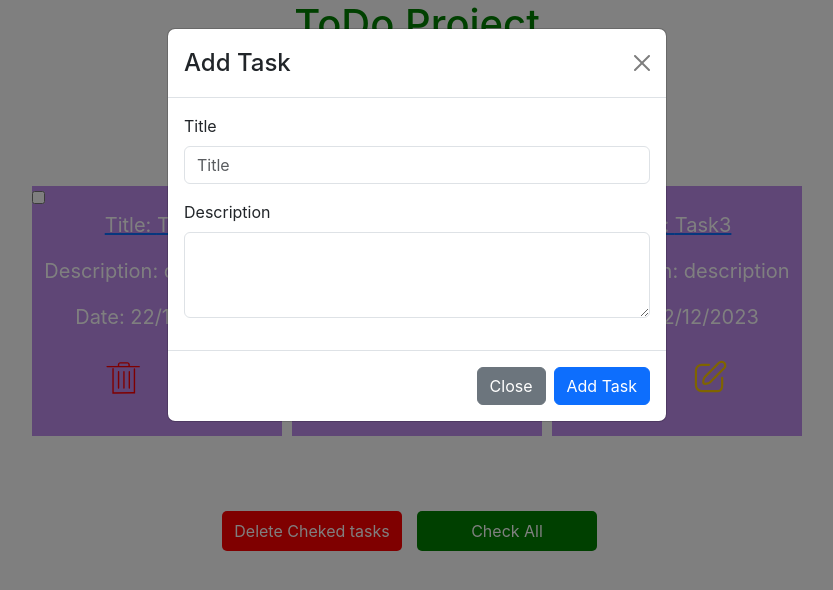
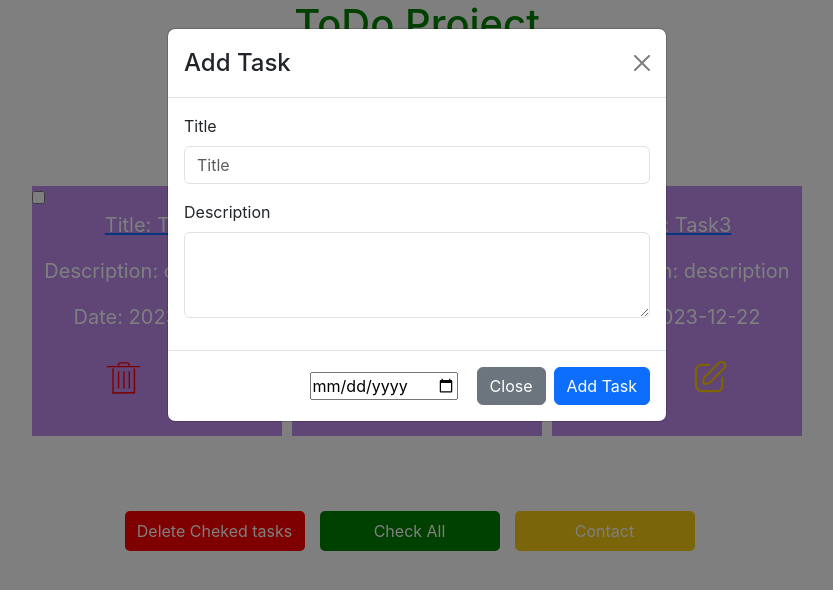
Before and after one commit to gevorgmanukyan2006/react-app3_Gevorg, a React (Create React App) app: page / in a window 1280 px wide. Both pictures are taken after a click on the button "Add Task". Shown: the top 590 px of the page, without its empty margins (223-1056 px from the left). Built offline with nearby package versions, Linux system fonts and the light colour scheme.

Commit message:
react-app3

```diff
--- a/src/App.jsx
+++ b/src/App.jsx
@@ -1,8 +1,8 @@
 import React, { createContext, useState } from "react";
 import ToDo from "./Components/ToDo";
 import SingleTask from "./Components/singleTask/SingleTask";
-// import A from "./functionalComponents/A";
 import { Route, Routes } from "react-router-dom";
+import Form_func from "./Components/Form/Form";
 export const ContextProvider = createContext();
 
 const App = () => {
@@ -22,9 +22,9 @@ const App = () => {
         <Routes>
           <Route path="/" element={<ToDo />} />
           <Route path="/singleTask/:id" element={<SingleTask />} />
+          <Route path="/form" element={<Form_func />} />
         </Routes>
       </ContextProvider.Provider>
-      {/* <A /> */}
     </div>
   );
 };
--- a/src/Components/AddTask/AddTask.jsx
+++ b/src/Components/AddTask/AddTask.jsx
@@ -1,8 +1,8 @@
-import Styles from "./styles.module.css";
-import React, { useState, useEffect } from "react";
+import React, { useState } from "react";
 import Button from "react-bootstrap/Button";
 import Modal from "react-bootstrap/Modal";
 import Form from "react-bootstrap/Form";
+import Styles from "./styles.module.css";
 
 const AddTask = ({
   isOpenAddModal,
@@ -10,11 +10,11 @@ const AddTask = ({
   inputOnChange,
   onHide,
   submit,
-  resetEditTask,
 }) => {
   let [editTask, setEditTask] = useState({
     title: editableTask.title,
     description: editableTask.description,
+    date: editableTask.date,
     id: editableTask.id,
   });
 
@@ -24,7 +24,6 @@ const AddTask = ({
       [e.target.name]: e.target.value,
     });
   };
-
 
   const isAddState = Object.keys(editableTask).length === 0;
   return (
@@ -61,6 +60,13 @@ const AddTask = ({
         </Form>
       </Modal.Body>
       <Modal.Footer>
+        <input
+          value={editTask.date}
+          type="date"
+          name="date"
+          onChange={isAddState ? inputOnChange : editInputChange}
+          className={Styles.date}
+        />
         <Button variant="secondary" onClick={() => onHide("isOpenAddModal")}>
           Close
         </Button>
--- a/src/Components/AddTask/styles.module.css
+++ b/src/Components/AddTask/styles.module.css
@@ -1,9 +1,3 @@
-.addTask input {
-  width: 80%;
-  height: 30px;
+.date {
+  margin-right: 15px;
 }
-.addTask button {
-  width: 15%;
-  height: 36px;
-  margin-left: 10px;
-}
--- /dev/null
+++ b/src/Components/Form/Form.jsx
@@ -0,0 +1,30 @@
+import Form from "react-bootstrap/Form";
+import Button from "react-bootstrap/Button";
+import Styles from "./styles.module.css";
+
+const Form_func = () => {
+  return (
+    <>
+      <form className={Styles.form} action="">
+        <h1>Contact Us</h1>
+        <label htmlFor="">First Name</label>
+        <Form.Control type="text" placeholder="First Name" required />
+        <br />
+        <label htmlFor="">Last Name</label>
+        <Form.Control type="text" placeholder="Last Name" required />
+        <br />
+        <label htmlFor="">E-mail</label>
+        <Form.Control type="email" placeholder="E-mail" required />
+        <br />
+        <label htmlFor="">Phone</label>
+        <Form.Control type="tel" placeholder="Phone" />
+        <br />
+        <Button variant="primary" type="submit">
+          Contact Us
+        </Button>
+      </form>
+    </>
+  );
+};
+
+export default Form_func;
--- /dev/null
+++ b/src/Components/Form/styles.module.css
@@ -0,0 +1,15 @@
+.form {
+  width: 40%;
+  height: 500px;
+  position: absolute;
+  top: 50%;
+  left: 50%;
+  transform: translate(-50%, -50%);
+  display: flex;
+  flex-direction: column;
+  justify-content: center;
+}
+
+.form label {
+  margin-bottom: 5px;
+}
--- a/src/Components/ToDo.jsx
+++ b/src/Components/ToDo.jsx
@@ -1,4 +1,4 @@
-import React, { useState, useContext, useEffect } from "react";
+import React, { useState } from "react";
 import AddTask from "./AddTask/AddTask";
 import Task from "./Task/Task";
 import DeleteModal from "./deleteModal/deleteModal";
@@ -6,16 +6,28 @@ import Styles from "./styles.module.css";
 import { idGeneretor } from "../helpers/idGeneretor";
 import Button from "react-bootstrap/Button";
 import { createTask } from "../service/requests";
-// import { ContextProvider } from "../App";
+import { Link } from "react-router-dom";
 
 const ToDo = () => {
-  // const { loading } = useContext(ContextProvider);
-  // console.log(num, "num");
-
   let [tasks, setTasks] = useState([
-    { title: "Task1", description: "description", date:"22/12/2023", id: idGeneretor() },
-    { title: "Task2", description: "description", date:"22/12/2023", id: idGeneretor() },
-    { title: "Task3", description: "description", date:"22/12/2023", id: idGeneretor() },
+    {
+      title: "Task1",
+      description: "description",
+      date: "2023-12-22",
+      id: idGeneretor(),
+    },
+    {
+      title: "Task2",
+      description: "description",
+      date: "2023-12-22",
+      id: idGeneretor(),
+    },
+    {
+      title: "Task3",
+      description: "description",
+      date: "2023-12-22",
+      id: idGeneretor(),
+    },
   ]);
   let [inputValue, setInputValue] = useState({});
   let [checkedTasks, setCheckedTasks] = useState(new Set());
@@ -26,6 +38,7 @@ const ToDo = () => {
   const inputOnChange = (e) => {
     const name = e.target.name;
     const value = e.target.value;
+
     if (!value) {
       delete inputValue[name];
       setInputValue(inputValue);
@@ -43,23 +56,20 @@ const ToDo = () => {
         if (task.id === editTask.id) {
           task.title = editTask.title;
           task.description = editTask.description;
+          task.date = editTask.date;
         }
       });
       setTasks(tasks);
       setIsOpenAddModal(false);
       setEditTask({});
     } else {
-      if (Object.keys(inputValue).length !== 2) return;
+      if (Object.keys(inputValue).length !== 3) return;
       const obj = {};
       Object.keys(inputValue).forEach((name) => {
-        console.log(inputValue[name]);
         obj[name] = inputValue[name];
         obj.id = idGeneretor();
       });
 
-      // const isTitleDescription = Object.keys(obj).find(   Eroi hamar
-      //   (i) => i === "title" || i === "description"
-      // );
       if (!obj.title && !obj.description) return;
       tasks.push(obj);
       createTask(obj);
@@ -70,8 +80,6 @@ const ToDo = () => {
   };
 
   const handleDeleteTask = (id) => {
-    // let tasks = this.state.tasks;
-    // tasks = tasks.filter((task) => task.id !== id);
     const checkedTasks = new Set();
     checkedTasks.add(id);
     setCheckedTasks(checkedTasks);
@@ -87,7 +95,6 @@ const ToDo = () => {
     setCheckedTasks(new Set(checkedTasks));
   };
   const handleDeleteAllTasks = () => {
-    // tasks = tasks.filter((task) => task.id !== checkedTasks.has(task.id));
     checkedTasks = Array.from(checkedTasks);
     tasks = checkedTasks.reduce(
       (acc, checkedTask) => acc.filter((task) => task.id !== checkedTask),
@@ -132,31 +139,6 @@ const ToDo = () => {
   const resetEditTask = () => {
     setEditTask({});
   };
-
-  // useEffect(() => {
-  //   const post = { title: "hello", userId: 1, body: "body" };
-  //   fetch("https://jsonplaceholder.typicode.com/users")
-  //     .then((res) => res.json())
-  //     .then((data) => console.log(data, "userData"));
-  //   fetch("https://jsonplaceholder.typicode.com/posts", {
-  //     method: "POST",
-  //     "content-type": "application-json",
-  //     body: JSON.stringify(post),
-  //   })
-  //     .then((res) => res.json())
-  //     .then((data) => {
-  //       console.log(data, "data");
-  //     });
-  // });
-
-  // useEffect(() => {
-  //   fetch("http://localhost:3001")
-  //     .then((res) => {
-  //       console.log(res, "res");
-  //       return res.text();
-  //     })
-  //     .then((data) => console.log(data, "data"));
-  // }, []);
 
   return (
     <div>
@@ -212,7 +194,9 @@ const ToDo = () => {
           <button onClick={handleCheckAllTasks} style={{ background: "green" }}>
             {checkedTasks.size === tasks.length ? "Uncheck All" : "Check All"}
           </button>
-          {/* <button onClick={() => setNum(num + 1)}>for context</button> */}
+          <Link to={"/form"}>
+            <button style={{ background: "#F4CA16" }}>Contact</button>
+          </Link>
         </div>
       )}
     </div>
--- a/src/Components/lifecycle/lifecycle.jsx
+++ b/src/Components/lifecycle/lifecycle.jsx
@@ -2,10 +2,6 @@ import React from "react";
 import A from "./A";
 
 class Lifecycle extends React.Component {
-  //   constructor() {
-  //     super();
-  //     console.log("constructor");
-  //   }
   state = {
     count: 0,
     bool: true,
@@ -20,8 +16,6 @@ class Lifecycle extends React.Component {
     );
   }
   componentDidMount() {
-    //   const h1 = document.getElementById("h1");
-    //   console.log(h1, "h11111");
     console.log("componentDidMount");
     setTimeout(() => {
       this.setState({ count: 1, bool: false });
--- a/src/Components/singleTask/SingleTask.jsx
+++ b/src/Components/singleTask/SingleTask.jsx
@@ -4,13 +4,12 @@ import { Button } from "react-bootstrap";
 
 const SingleTask = () => {
   const { state } = useLocation();
-  const location = useLocation();
-  console.log(location, "location");
+
   return (
     <div className={Styles.container}>
       <p>Title: {state.title}</p>
       <p>Description: {state.description} </p>
-      <p>Date: </p>
+      <p>Date: {state.date} </p>
       <Link to="/">
         <Button>Go Home</Button>
       </Link>
--- a/src/functionalComponents/A.jsx
+++ b/src/functionalComponents/A.jsx
@@ -2,7 +2,6 @@ import { useState, useEffect } from "react";
 import B from "./B";
 
 const A = () => {
-  //   console.log("Component A");
   const [count, setCount] = useState(0);
   const [count1, setCount1] = useState(0);
   const handleCount = () => {
@@ -13,7 +12,6 @@ const A = () => {
     const temp = count1 + 1;
     setCount1(temp);
   };
-
 
   return (
     <div>
--- a/src/service/requests.js
+++ b/src/service/requests.js
@@ -1,8 +1,7 @@
 export const createTask = (task) => {
-    fetch("http://localhost:3001/task",{
-        method:"POST",
-        "content-type":"application-json",
-        body: JSON.stringify({title: task.title, description: task.description})
-    }).then((response)=> console.log(response,"response"));
-
-}
+  fetch("http://localhost:3001/task", {
+    method: "POST",
+    "content-type": "application-json",
+    body: JSON.stringify({ title: task.title, description: task.description }),
+  }).then((response) => console.log(response, "response"));
+};
```
Also changed, not shown: src/Components/lifecycle/A.jsx (+0 -9 lines).
